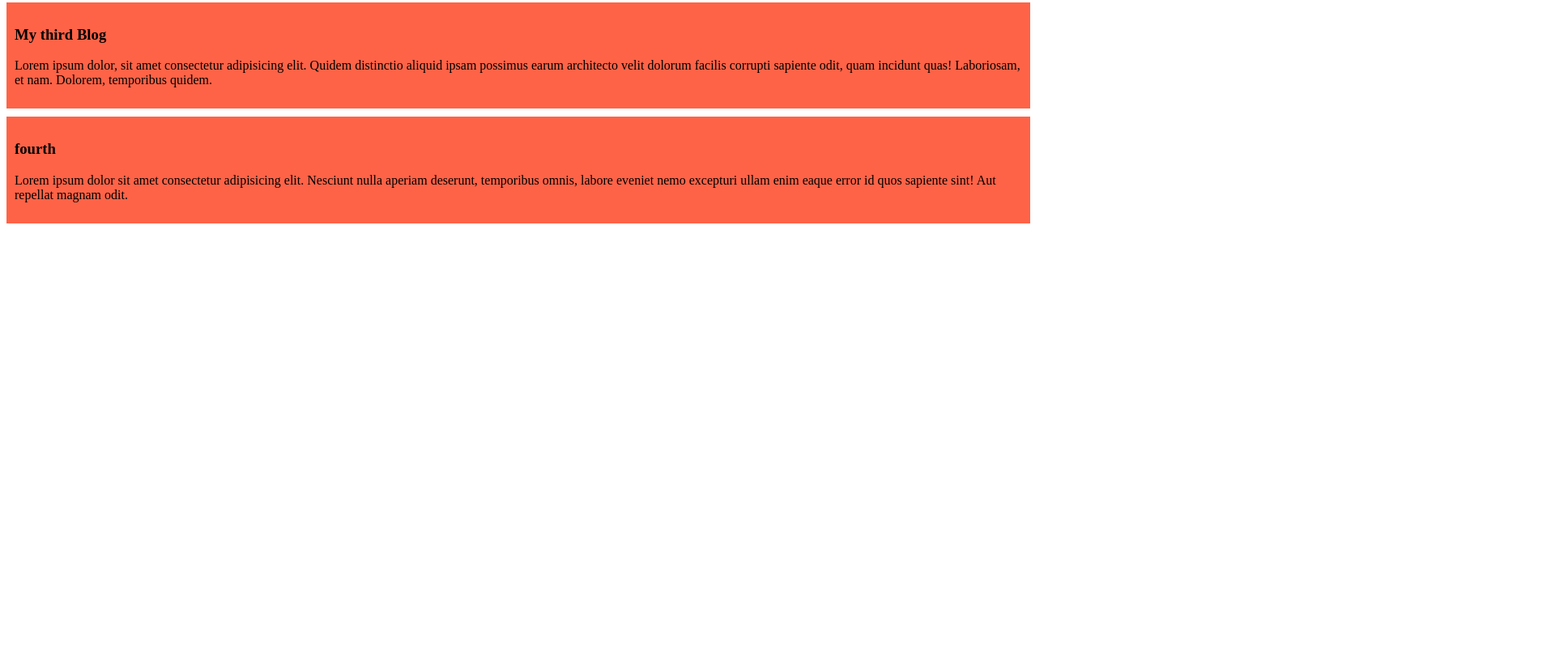
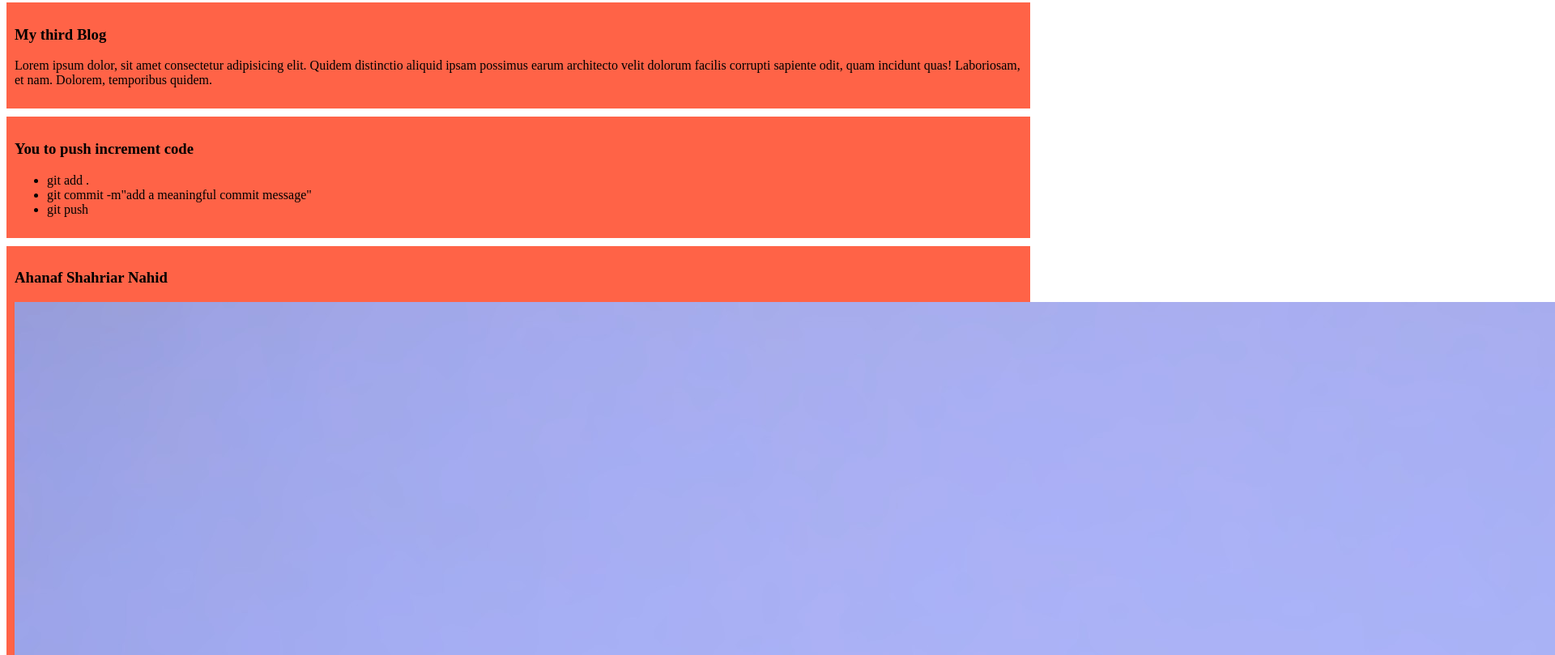
Before and after one commit to shahriar764/my-simple-website, a plain HTML site: page index.html in a window 1280 px wide. Shown: the part 288-1097 px from the top of the page at 81% size, 1920 px wide, since content can reach past the window. Before the commit the page ends 800 px from the top, so only its background shows below. Drawn offline with Linux system fonts and the light colour scheme.

Commit message:
added Ahanaf Shahriar Nahid

```diff
--- a/index.html
+++ b/index.html
@@ -21,9 +21,17 @@
 
     </div>
     <div>
-        <h3>fourth</h3>
-        <p>Lorem ipsum dolor sit amet consectetur adipisicing elit. Nesciunt nulla aperiam deserunt, temporibus omnis, labore eveniet nemo excepturi ullam enim eaque error id quos sapiente sint! Aut repellat magnam odit.</p>
+        <h3> You to push increment code </h3>
+        <ul>
+            <li> git add .</li>
+            <li>git commit -m"add a meaningful commit message"</li>
+            <li> git push</li>
+        </ul>
+    </div>
+    <div>
+        <h3>Ahanaf Shahriar Nahid</h3>
+        <img src="image/image.jpg" alt="">
+    </div>
 
-    </div>
 </body>
 </html>
```
Also changed, not shown: image/image.jpg (added).
